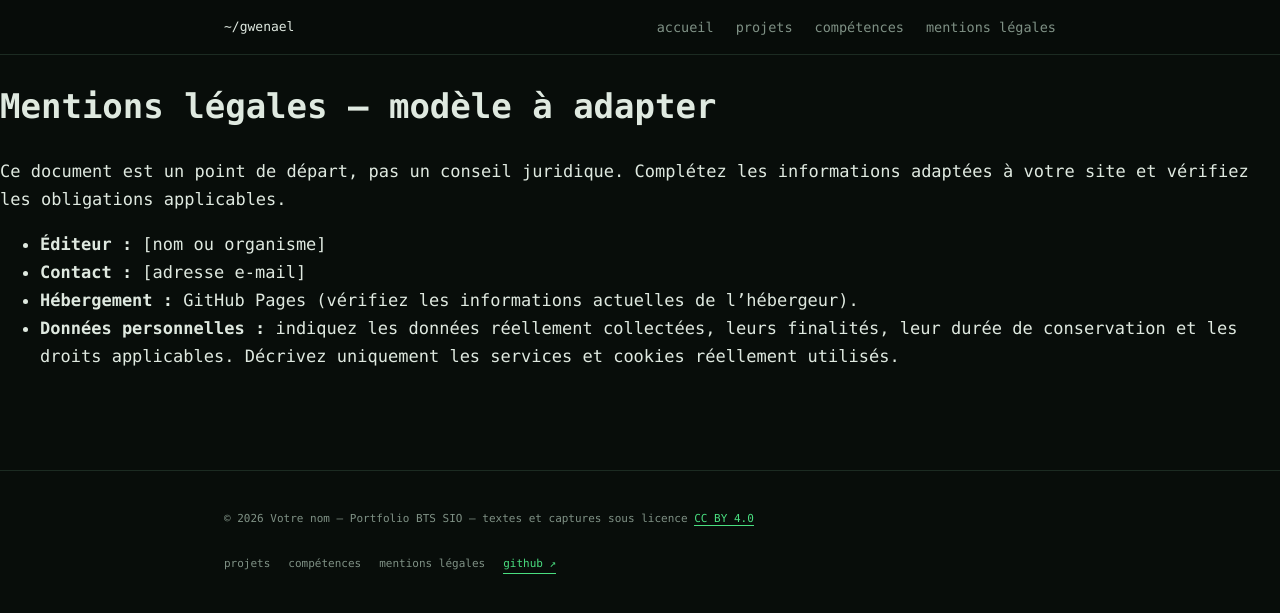
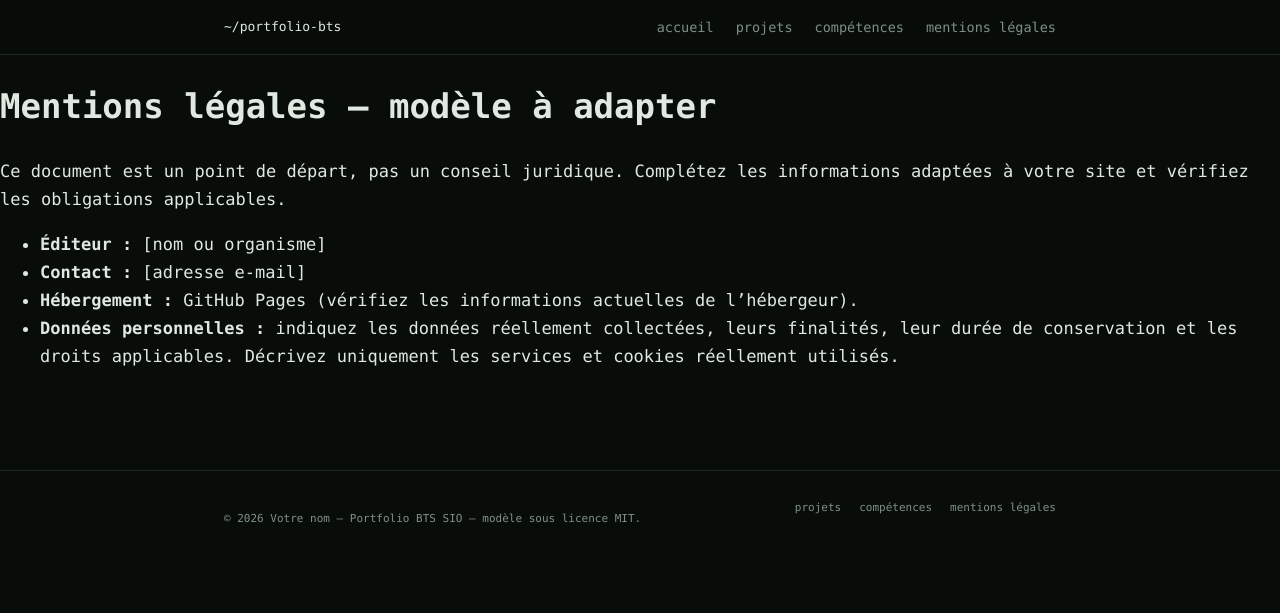
Before and after one commit to vzsca/template-portfolio-bts, a Jekyll site: the page built from mentions-legales.md, in a window 1280 px wide. Shown: the top 613 px of the page. Built offline with Jekyll 4.4.1, drawn with Linux system fonts in a browser that asks for light colours; our own code applies the rules of GitHub Pages for plain Markdown files.

Commit message:
Adapt BTS template documentation and layouts

```diff
--- a/_layouts/default.html
+++ b/_layouts/default.html
@@ -1,5 +1,5 @@
 <!DOCTYPE html>
-<html lang="fr">
+<html lang="{{ site.lang | default: 'fr' }}">
 <head>
   <meta charset="utf-8">
   <meta name="viewport" content="width=device-width, initial-scale=1">
@@ -9,31 +9,25 @@
   <link rel="stylesheet" href="{{ '/css/style.css?v=26' | relative_url }}">
 </head>
 <body>
-  <header>
-    <div class="wrap header-inner">
-      <a class="brand" href="{{ '/' | relative_url }}">~/gwenael</a>
+  <header><div class="wrap header-inner">
+    <a class="brand" href="{{ '/' | relative_url }}">~/portfolio-bts</a>
     <nav aria-label="Navigation principale">
       <a href="{{ '/' | relative_url }}#top">accueil</a>
       <a href="{{ '/' | relative_url }}#projets">projets</a>
       <a href="{{ '/' | relative_url }}#competences">compétences</a>
       <a class="{% if page.url == '/mentions-legales/' %}active{% endif %}" href="{{ '/mentions-legales/' | relative_url }}">mentions légales</a>
     </nav>
-    </div>
-  </header>
-
+  </div></header>
   {{ content }}
-
-  <footer>
-    <div class="wrap footer-inner">
-      <p>© {{ site.time | date: "%Y" }} {{ site.title }} — textes et captures sous licence <a class="hl" href="https://creativecommons.org/licenses/by/4.0/deed.fr" target="_blank" rel="noopener noreferrer">CC BY 4.0</a></p>
+  <footer><div class="wrap footer-inner">
+    <p>© {{ site.time | date: "%Y" }} {{ site.title }} — modèle sous licence MIT.</p>
     <nav aria-label="Navigation de pied de page">
       <a href="{{ '/' | relative_url }}#projets">projets</a>
       <a href="{{ '/' | relative_url }}#competences">compétences</a>
       <a href="{{ '/mentions-legales/' | relative_url }}">mentions légales</a>
-        <a class="hl" href="https://github.com/vzsca" target="_blank" rel="noopener noreferrer">github ↗</a>
+      {% if site.github_username != "" and site.github_username != "YOUR-USERNAME" %}<a class="hl" href="https://github.com/{{ site.github_username }}" target="_blank" rel="noopener noreferrer">github ↗</a>{% endif %}
     </nav>
-    </div>
-  </footer>
+  </div></footer>
   <script>
     (function () {
       var links = document.querySelectorAll('header nav a[href*="#"]');
```
Lines whose indentation alone changed are shown as unchanged.
